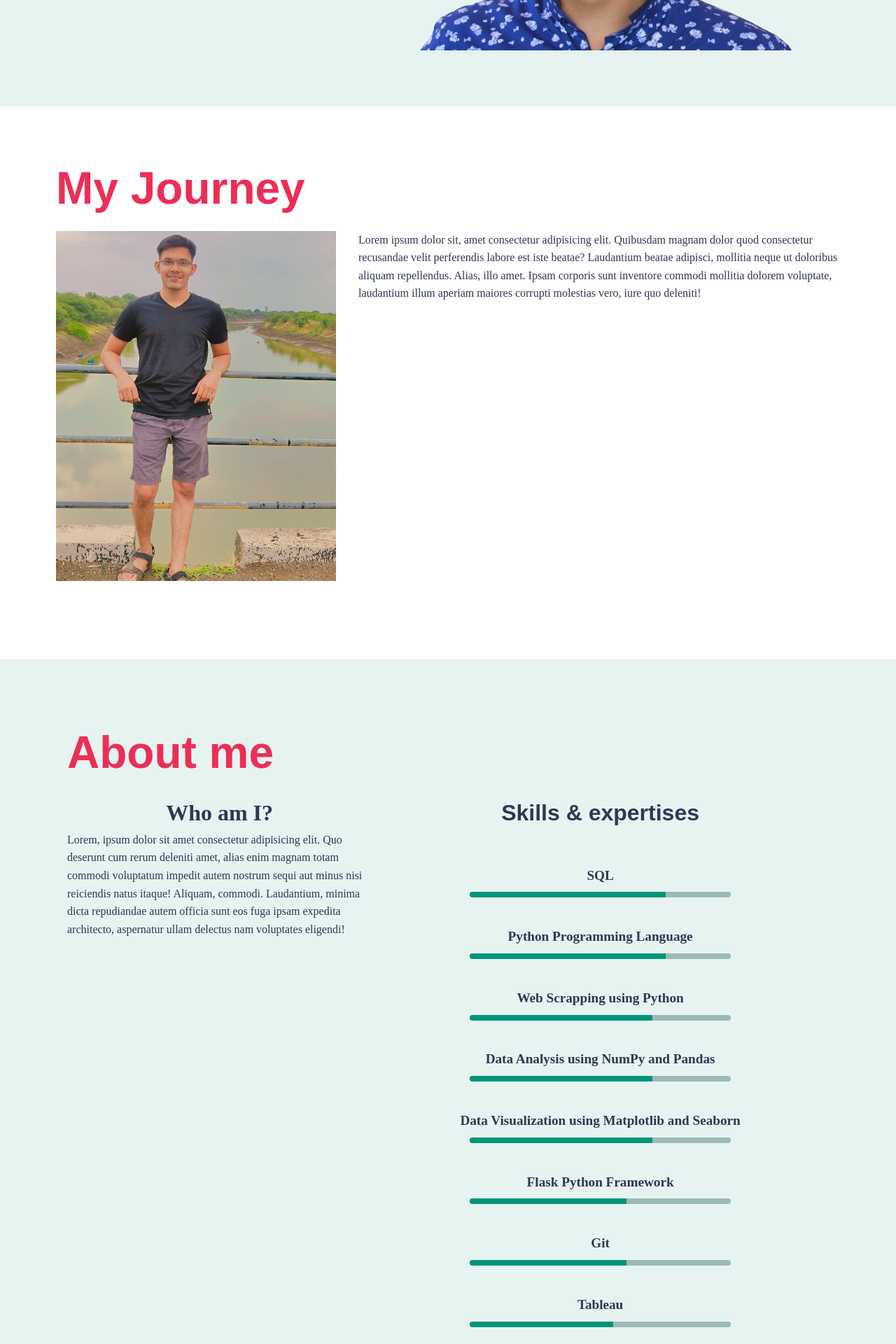
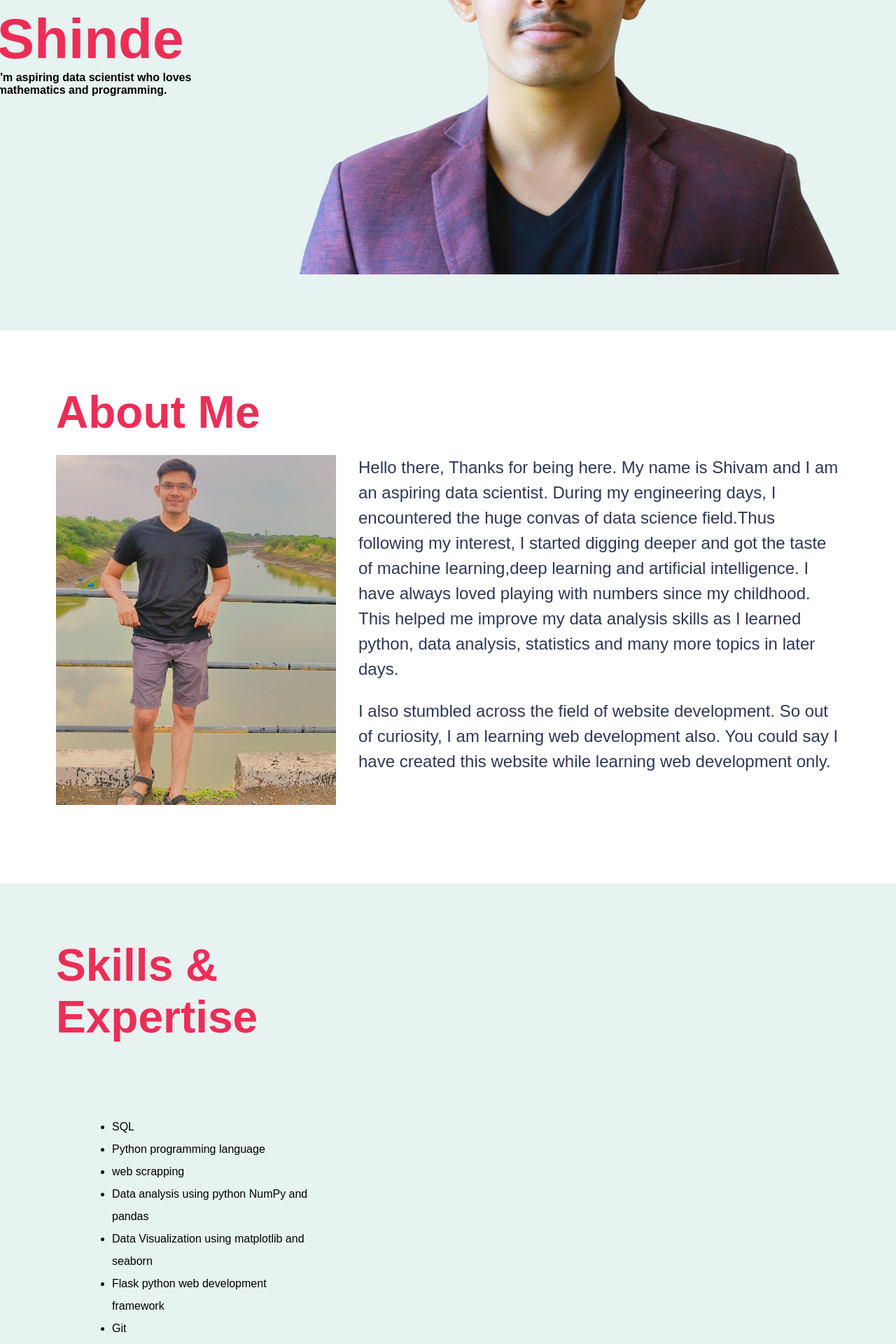
Before and after one commit to shivamshinde123/Portfolio-website-2, a Flask app: page /about in a window 1280 px wide. Shown: the part 480-2400 px from the top of the page at 70% size. Run offline with Flask 2, Linux system fonts and the light colour scheme; some libraries are stand-ins or nearby versions.

Commit message:
Website version-1 completed

```diff
--- a/static/about.css
+++ b/static/about.css
@@ -64,9 +64,11 @@
 .journey-text p {
     color: #2e3755;
     font-weight: 400;
-    line-height: 1.6;
+    font-size: 1.5rem;
+    line-height: 1.5;
     margin-bottom: 1.5rem;
-    max-width: 50rem;
+    max-width: 45rem;
+    font-family: "Proxima Nova", sans-serif;
 }
 
 #skills{
@@ -77,159 +79,35 @@
     padding: 5rem;
 }
 
-.about-me-container h2 {
+.about-me-content {
+    display: grid;
+    grid-template-columns: 2fr 3fr;
+    justify-content: center;
+}
+
+.about-me-skills h2 {
     color: #ec2e57;
     font-size: 4rem;
     font-family: "Proxima Nova", sans-serif;
     margin-bottom: 1.5rem;
-    text-align: start;
+    align-items: center;
 }
 
-.about-me-content {
-    display: grid;
-    grid-template-columns: 2fr 3fr;
-    justify-content: center;
-
-}
-
-.about-me-text {
-    color: #2e3755;
-    font-weight: 400;
-    line-height: 1.6;
-    margin-bottom: 1.5rem;
-}
-
-.about-me-skills h3 {
-    color: #2e3755;
-    font-weight: bold;
-    line-height: 1.6;
-    margin-bottom: 1.5rem;
-    font-family: "Proxima Nova", sans-serif;
-    text-align: center;
-}
-
-#skills {
-    padding: 1rem;
-    color: whitesmoke;
-}
-
-#skills h3 {
-    font-size: 2rem;
-    text-align: center;
+.skills {
+    padding: 5rem;
 }
 
 .skill-list {
     display: flex;
     flex-direction: column;
-    justify-content: center;
-    align-items: center;
-    padding: 1rem;
-    /* border:1px solid red; */
+    justify-content: flex-start;
+    align-items: flex-start;
 }
 
-.skill-list h4 {
-    text-align: center;
-    font-size: 1.2rem;
-    padding: 0.8rem;
-    color: #2e3755
-}
-
-.progress {
-    width: 60%;
-    height: 0.5rem;
-    background-color: #9cbab4;
-    border-radius: 5px;
-    overflow: hidden;
-}
-
-#SQL {
-    width: 75%;
-    height: 100%;
-    background-color: #009579;
-}
-
-#python-lang {
-    width: 75%;
-    height: 100%;
-    background-color: #009579;
-}
-
-#web-scrapping {
-    width: 70%;
-    height: 100%;
-    background-color: #009579;
-}
-
-#data-analysis {
-    width: 70%;
-    height: 100%;
-    background-color: #009579;
-}
-
-#data-viz {
-    width: 70%;
-    height: 100%;
-    background-color: #009579;
-}
-
-#flask {
-    width: 60%;
-    height: 100%;
-    background-color: #009579;
-}
-
-#git {
-    width: 60%;
-    height: 100%;
-    background-color: #009579;
-}
-
-#Tableau {
-    width: 55%;
-    height: 100%;
-    background-color: #009579;
-}
-
-#html {
-    width: 80%;
-    height: 100%;
-    background-color: #009579;
-}
-
-#css {
-    width: 70%;
-    height: 100%;
-    background-color: #009579;
-}
-
-#Bootstrap {
-    width: 75%;
-    height: 100%;
-    background-color: #009579;
-}
-
-#stats {
-    width: 60%;
-    height: 100%;
-    background-color: #009579;
-}
-
-#ml {
-    width: 65%;
-    height: 100%;
-    background-color: #009579;
-}
-
-#dvc {
-    width: 70%;
-    height: 100%;
-    background-color: #009579;
-}
-
-#time-series {
-    width: 65%;
-    height: 100%;
-    background-color: #009579;
+.skill{
+    color:black;
+    font-family: "Proxima Nova", sans-serif;
+    line-height:2;
 }
 
 .education-and-experience {
--- a/static/projects.css
+++ b/static/projects.css
@@ -14,7 +14,7 @@
 
 }
 
-.ML-container, .web-dev-container, .jupyter-snippets-container{
+.Tableau-container, .web-dev-container, .jupyter-snippets-container{
     background-color: #e6f3f1;
 }
 
--- a/templates/about.html
+++ b/templates/about.html
@@ -17,23 +17,28 @@
             <h1>Shivam Shinde</h1>
             <p>I'm aspiring data scientist who loves mathematics and programming.</p>
         </div>
-        <img src="static/shivam1.jpg" alt="img">
+        <img src="static/shivam5.png" alt="img">
     </div>
 </section>
 
 <section id="journey">
     <div class="journey-container">
-        <h2>My Journey</h2>
+        <h2>About Me</h2>
         <div class="journey-content">
             <div class="journey-photos">
                 <img src="static/standing_photo.jpg" alt="img">
                 <!-- <img src="static/graduation_photo.jpg" alt="img"> -->
             </div>
             <div class="journey-text">
-                <p>Lorem ipsum dolor sit, amet consectetur adipisicing elit. Quibusdam magnam dolor quod consectetur
-                    recusandae velit perferendis labore est iste beatae? Laudantium beatae adipisci, mollitia neque ut
-                    doloribus aliquam repellendus. Alias, illo amet. Ipsam corporis sunt inventore commodi mollitia
-                    dolorem voluptate, laudantium illum aperiam maiores corrupti molestias vero, iure quo deleniti!</p>
+                <p>
+                    Hello there, Thanks for being here. My name is Shivam and I am an aspiring data scientist. During my
+                    engineering days, I encountered the huge convas of data science field.Thus following my interest, I
+                    started digging deeper and got the taste of machine learning,deep learning and artificial
+                    intelligence. I have always loved playing with numbers since my childhood. This helped me improve my
+                    data analysis skills as I learned python, data analysis, statistics and many more topics in later
+                    days.</p>
+                <p>I also stumbled across the field of website development. So out of curiosity, I am learning web
+                    development also. You could say I have created this website while learning web development only.</p>
             </div>
         </div>
     </div>
@@ -41,101 +46,37 @@
 
 <section id="skills">
     <div class="about-me-container">
-        <h2>About me</h2>
+        <!-- <h2>About me</h2> -->
         <div class="about-me-content">
-            <div class="about-me-text">
+            <!-- <div class="about-me-text">
                 <h3>Who am I?</h3>
                 <p>Lorem, ipsum dolor sit amet consectetur adipisicing elit. Quo deserunt cum rerum deleniti amet, alias
                     enim magnam totam commodi voluptatum impedit autem nostrum sequi aut minus nisi reiciendis natus
                     itaque!
                     Aliquam, commodi. Laudantium, minima dicta repudiandae autem officia sunt eos fuga ipsam expedita
                     architecto, aspernatur ullam delectus nam voluptates eligendi!</p>
-            </div>
+            </div> -->
             <div class="about-me-skills">
-                <h3>Skills & expertises</h3>
-                <div class="skill-list">
-                    <h4>SQL</h4>
-                    <div class="progress">
-                        <div class="progress-fill" id="SQL"></div>
-                    </div>
-                </div>
-                <div class="skill-list">
-                    <h4>Python Programming Language</h4>
-                    <div class="progress">
-                        <div class="progress-fill" id="python-lang"></div>
-                    </div>
-                </div>
-                <div class="skill-list">
-                    <h4>Web Scrapping using Python</h4>
-                    <div class="progress">
-                        <div class="progress-fill" id="web-scrapping"></div>
-                    </div>
-                </div>
-                <div class="skill-list">
-                    <h4>Data Analysis using NumPy and Pandas</h4>
-                    <div class="progress">
-                        <div class="progress-fill" id="data-analysis"></div>
-                    </div>
-                </div>
-                <div class="skill-list">
-                    <h4>Data Visualization using Matplotlib and Seaborn</h4>
-                    <div class="progress">
-                        <div class="progress-fill" id="data-viz"></div>
-                    </div>
-                </div>
-                <div class="skill-list">
-                    <h4>Flask Python Framework</h4>
-                    <div class="progress">
-                        <div class="progress-fill" id="flask"></div>
-                    </div>
-                </div>
-                <div class="skill-list">
-                    <h4>Git</h4>
-                    <div class="progress">
-                        <div class="progress-fill" id="git"></div>
-                    </div>
-                </div>
-                <div class="skill-list">
-                    <h4>Tableau</h4>
-                    <div class="progress">
-                        <div class="progress-fill" id="Tableau"></div>
-                    </div>
-                </div>
-                <div class="skill-list">
-                    <h4>HTML</h4>
-                    <div class="progress">
-                        <div class="progress-fill" id="html"></div>
-                    </div>
-                </div>
-                <div class="skill-list">
-                    <h4>Cascading Style Sheets (CSS)</h4>
-                    <div class="progress">
-                        <div class="progress-fill" id="css"></div>
-                    </div>
-                </div>
-                <div class="skill-list">
-                    <h4>statistics</h4>
-                    <div class="progress">
-                        <div class="progress-fill" id="stats"></div>
-                    </div>
-                </div>
-                <div class="skill-list">
-                    <h4>Machine Learning</h4>
-                    <div class="progress">
-                        <div class="progress-fill" id="ml"></div>
-                    </div>
-                </div>
-                <div class="skill-list">
-                    <h4>Data Version Control (DVC)</h4>
-                    <div class="progress">
-                        <div class="progress-fill" id="dvc"></div>
-                    </div>
-                </div>
-                <div class="skill-list">
-                    <h4>Time Series Analysis</h4>
-                    <div class="progress">
-                        <div class="progress-fill" id="time-series"></div>
-                    </div>
+                <h2>Skills & Expertise</h2>
+                <div class="skills">
+                    <ul class="skill-list">
+                        <li class="skill">SQL</li>
+                        <li class="skill">Python programming language</li>
+                        <li class="skill">web scrapping</li>
+                        <li class="skill">Data analysis using python NumPy and pandas</li>
+                        <li class="skill">Data Visualization using matplotlib and seaborn</li>
+                        <li class="skill">Flask python web development framework</li>
+                        <li class="skill">Git</li>
+                        <li class="skill">Data version control using DVC</li>
+                        <li class="skill">Tableau</li>
+                        <li class="skill">HTML</li>
+                        <li class="skill">CSS</li>
+                        <li class="skill">JavaScript programming language</li>
+                        <li class="skill">Machine Learning</li>
+                        <li class="skill">Time series analysis</li>
+                        <li class="skill">Bootstrap</li>
+                        <li class="skill">Statistics</li>
+                    </ul>
                 </div>
             </div>
         </div>
```
Also changed, not shown: other parts of static/about.css (+34 -6 lines), templates/projects.html (+83 -84 lines), static/shivam5.png (added).
